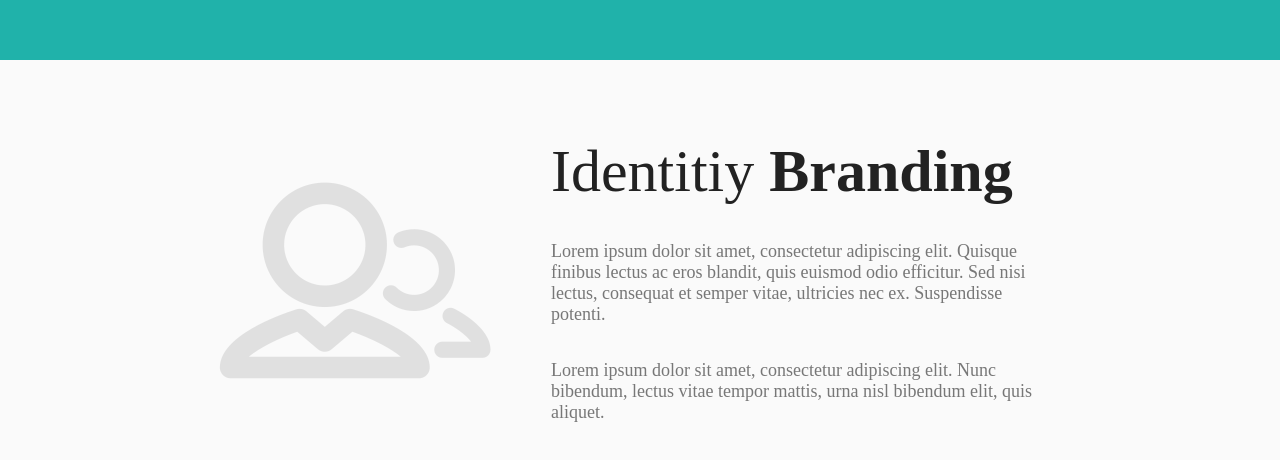
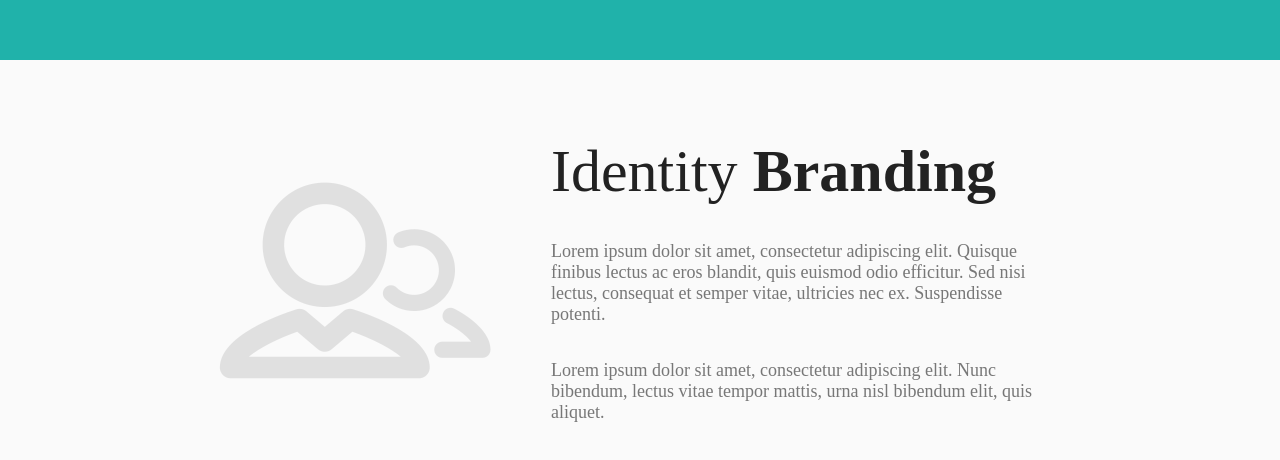
Before and after one commit to AlexZaprivoda/escape, a website built with webpack: page src/index.html in a window 1280 px wide. Shown: the part 1000-1460 px from the top of the page. Built offline with nearby package versions, Linux system fonts and the light colour scheme.

Commit message:
Fix lin3 36 on index.html

```diff
--- a/src/index.html
+++ b/src/index.html
@@ -33,7 +33,7 @@
       <div class="section2">
         <img src="./public/images/Users-Icon.png" alt="">
         <div>
-          <h2>Identitiy <strong>Branding</strong></h2>
+          <h2>Identity <strong>Branding</strong></h2>
           <p>Lorem ipsum dolor sit amet, consectetur adipiscing elit. Quisque finibus lectus ac eros blandit, quis euismod odio efficitur. Sed nisi lectus, consequat et semper vitae, ultricies nec ex. Suspendisse potenti.</p>
           <p>Lorem ipsum dolor sit amet, consectetur adipiscing elit. Nunc bibendum, lectus vitae tempor mattis, urna nisl bibendum elit, quis aliquet.</p>
         </div>
```
Also changed, not shown: 1 other file.
